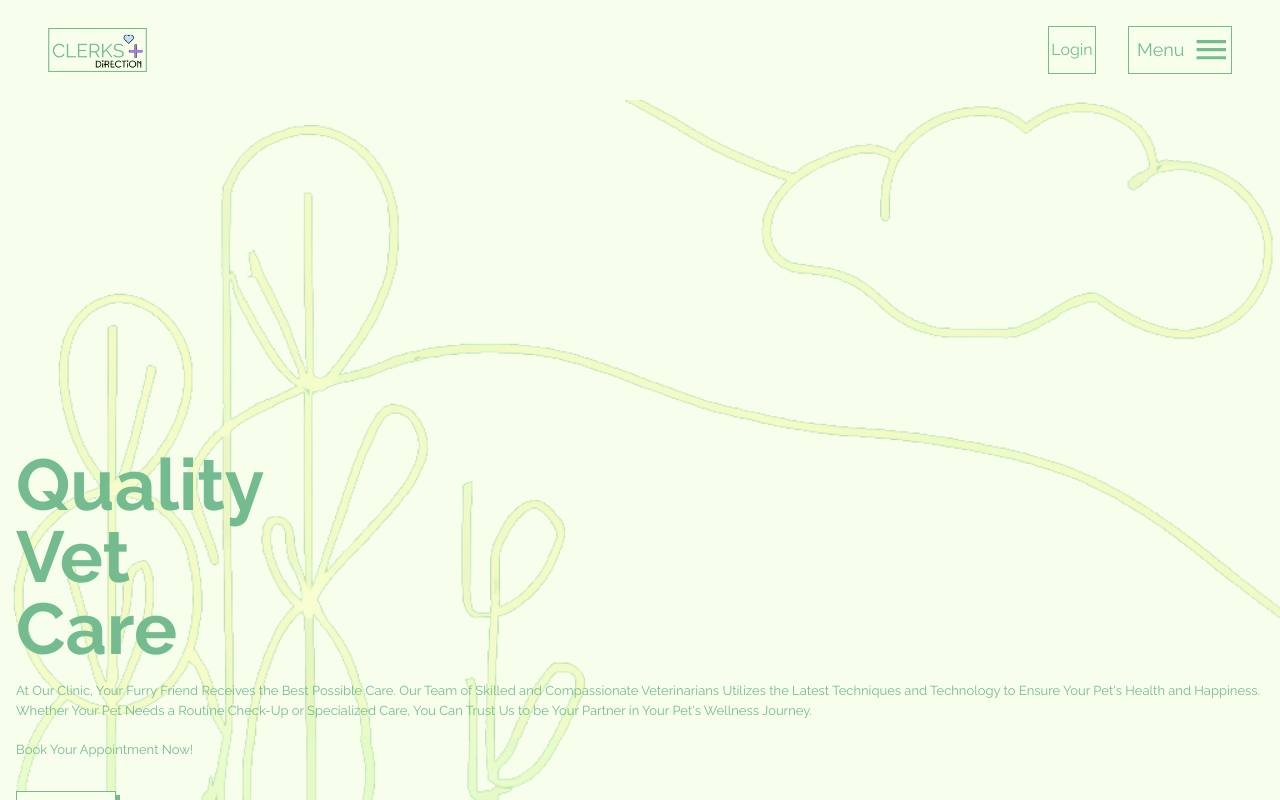
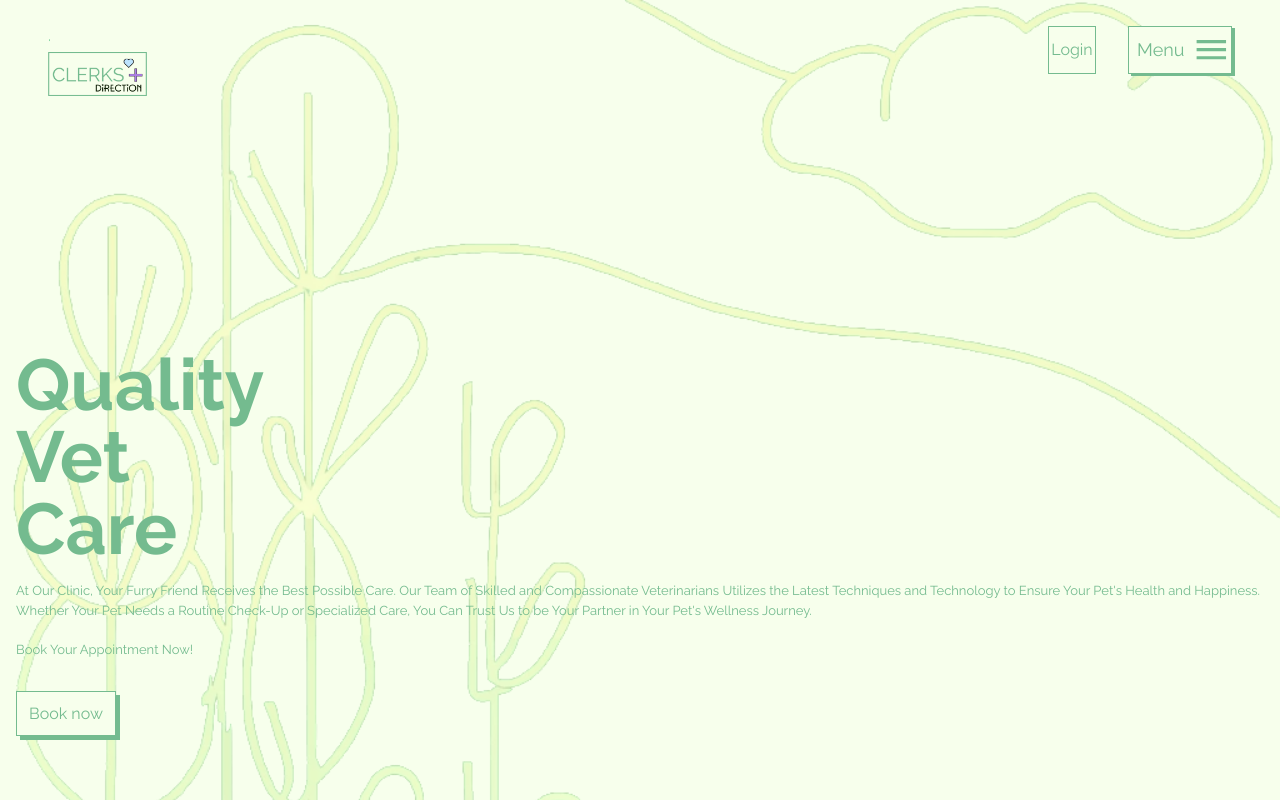
Before and after one commit to ihorkovich/Veterinary-clinic, a React (Vite) app: page / in a window 1280 px wide. Shown: the top 800 px of the page. Built offline with nearby package versions, Linux system fonts and the light colour scheme.

Commit message:
created base routing

```diff
--- a/package.json
+++ b/package.json
@@ -11,6 +11,7 @@
   "dependencies": {
     "react": "^18.2.0",
     "react-dom": "^18.2.0",
+    "react-router-dom": "^6.8.1",
     "sass": "^1.58.0",
     "swiper": "^9.0.2"
   },
--- a/src/App.jsx
+++ b/src/App.jsx
@@ -1,22 +1,25 @@
-import NavBar from "./components/Everywhere/NavBar/NavBar";
-import Hero from "./components/MainPage/Hero/Hero";
-import Doctors from "./components/MainPage/Doctors/Doctors";
-import SomeServices from "./components/MainPage/SomeServices/SomeServices";
-import QNA from "./components/MainPage/QNA/QNA";
-import Location from "./components/MainPage/Location/Location";
-import Footer from "./components/Everywhere/Footer/Footer";
+import { Routes, Route } from "react-router-dom";
+
+import Main from "./components/MainPage/Main";
+import Login from "./components/LoginPage/Login";
+import AllServices from "./components/AllServicesPage/AllServices";
+import AllDoctors from "./components/AllDoctorsPage/AllDoctors";
+import AboutUs from "./components/AboutUsPage/AboutUs";
+import ContactInfo from "./components/ContactInfoPage/ContactInfo";
 
 const App = () => {
   return (
-    <div className="bg-bgGreen">
-      <NavBar />
-      <Hero />
-      <Doctors />
-      <SomeServices />
-      <QNA />
-      <Location />
-      <Footer />
-    </div>
+    <>
+      {/* <Main /> */}
+      <Routes>
+        <Route path="/" element={<Main />} />
+        <Route path="/login" element={<Login />} />
+        <Route path="/services" element={<AllServices />} />
+        <Route path="/doctors" element={<AllDoctors />} />
+        <Route path="/about" element={<AboutUs />} />
+        <Route path="/contacts" element={<ContactInfo />} />
+      </Routes>
+    </>
   );
 };
 
--- a/src/components/Everywhere/NavBar/NavBar.jsx
+++ b/src/components/Everywhere/NavBar/NavBar.jsx
@@ -1,3 +1,4 @@
+import { Link, NavLink, Outlet } from "react-router-dom";
 import { useState } from "react";
 import "./NavBar.scss";
 
@@ -12,7 +13,6 @@
     setMenuVisibility("top-0 right-0 cubic-bezier(.19,.75,.85,.51)");
     setbgMenuOpacity("h-[100%]");
     setTimeout(() => setCloseButtonOpacity("opacity-100"), 600);
-    document.body.style.overflow = "hidden";
   };
 
   const closeMenu = () => {
@@ -23,7 +23,6 @@
       );
       setbgMenuOpacity("h-[0%]");
     }, 200);
-    document.body.style.overflow = "visible";
   };
 
   return (
@@ -32,15 +31,19 @@
     >
       <div className="px-4 lg:px-12 flex justify-between items-center h-full">
         <div className="w-auto h-11 flex justify-center align-center z-20">
-          <img
-            src="src/assets/logo/logo.png"
-            alt="clerks"
-            className="w-auto h-auto"
-          />
+          <NavLink to="/">
+            <img
+              src="src/assets/logo/logo.png"
+              alt="clerks"
+              className="w-auto h-full"
+            />
+          </NavLink>
         </div>
         <div className="flex gap-8">
           <div className="w-10 h-10 lg:w-12 lg:h-12 border border-[#74bb8f] flex justify-center items-center text-[#74bb8f]">
-            <button className="">Login</button>
+            <button className="">
+              <Link to="/login">Login</Link>
+            </button>
           </div>
           <div
             className="w-10 h-10 lg:h-12 lg:w-[6.5rem] burger-menu hover:cursor-pointer lg:flex"
@@ -107,46 +110,29 @@
           </div>
           <ul className="font-bold text-[42px] lg:text-[50px] flex flex-col items-start text-[#74bb8f] leading-[50px] scale-y-110 my-14 ml-4 md:ml-7 md:my-16 md:leading-[55px]">
             <li className="hover:text-[#84d4a3] duration-150">
-              <a href="">
-                <span>· </span>HOME
-              </a>
+              <NavLink to="/">HOME</NavLink>
             </li>
             <li className="hover:text-[#84d4a3] duration-150">
-              <a href="">
-                {/* <span>· </span> */}
+              <NavLink to="/services" className="service">
                 SERVICES
-              </a>
+              </NavLink>
             </li>
             <li className="hover:text-[#84d4a3] duration-150">
-              <a href="">
-                {/* <span>· </span> */}
-                LOCATION
-              </a>
+              <NavLink to="/doctors">DOCTORS</NavLink>
             </li>
             <li className="hover:text-[#84d4a3] duration-150">
-              <a href="">
-                {/* <span>· </span> */}
-                HELP CENTER
-              </a>
+              <NavLink to="/about">ABOUT US</NavLink>
             </li>
             <li className="hover:text-[#84d4a3] duration-150">
-              <a href="">
-                {/* <span>· </span> */}
-                ABOUT US
-              </a>
-            </li>
-            <li className="hover:text-[#84d4a3] duration-150">
-              <a href="">
-                {/* <span>· </span> */}
-                CONTACTS
-              </a>
+              <NavLink to="/contacts">CONTACTS</NavLink>
             </li>
           </ul>
         </div>
       </div>
       <div
-        className={`fixed bottom-0 right-0 ${bgMenuOpacity} w-[100vw] backdrop-blur-sm duration-300 z-[10]`}
+        className={`fixed bottom-0 right-0 ${bgMenuOpacity} w-[100vw] backdrop-blur-sm duration-300 z-[18]`}
       ></div>
+      <Outlet />
     </div>
   );
 };
--- a/src/components/Everywhere/NavBar/NavBar.scss
+++ b/src/components/Everywhere/NavBar/NavBar.scss
@@ -10,3 +10,10 @@
   z-index: -1;
   transition-duration: 0.2s;
 }
+
+.active {
+  color: #84d4a3;
+}
+.active:before {
+  content: "· ";
+}
--- /dev/null
+++ b/src/components/MainPage/Main.jsx
@@ -0,0 +1,23 @@
+import NavBar from "../Everywhere/NavBar/NavBar";
+import Hero from "./Hero/Hero";
+import Doctors from "./Doctors/Doctors";
+import SomeServices from "./SomeServices/SomeServices";
+import QNA from "./QNA/QNA";
+import Location from "./Location/Location";
+import Footer from "../Everywhere/Footer/Footer";
+
+const Main = () => {
+  return (
+    <div className="bg-bgGreen">
+      <NavBar display="fixed" />
+      <Hero />
+      <Doctors />
+      <SomeServices />
+      <QNA />
+      <Location />
+      <Footer />
+    </div>
+  );
+};
+
+export default Main;
--- a/src/main.jsx
+++ b/src/main.jsx
@@ -1,10 +1,13 @@
 import React from "react";
 import ReactDOM from "react-dom/client";
+import { BrowserRouter } from "react-router-dom";
 import App from "./App";
 import "./index.scss";
 
 ReactDOM.createRoot(document.getElementById("root")).render(
   <React.StrictMode>
-    <App />
+    <BrowserRouter>
+      <App />
+    </BrowserRouter>
   </React.StrictMode>
 );
```
Also changed, not shown: 1 other file (tests, documents, lock files or other folders).
